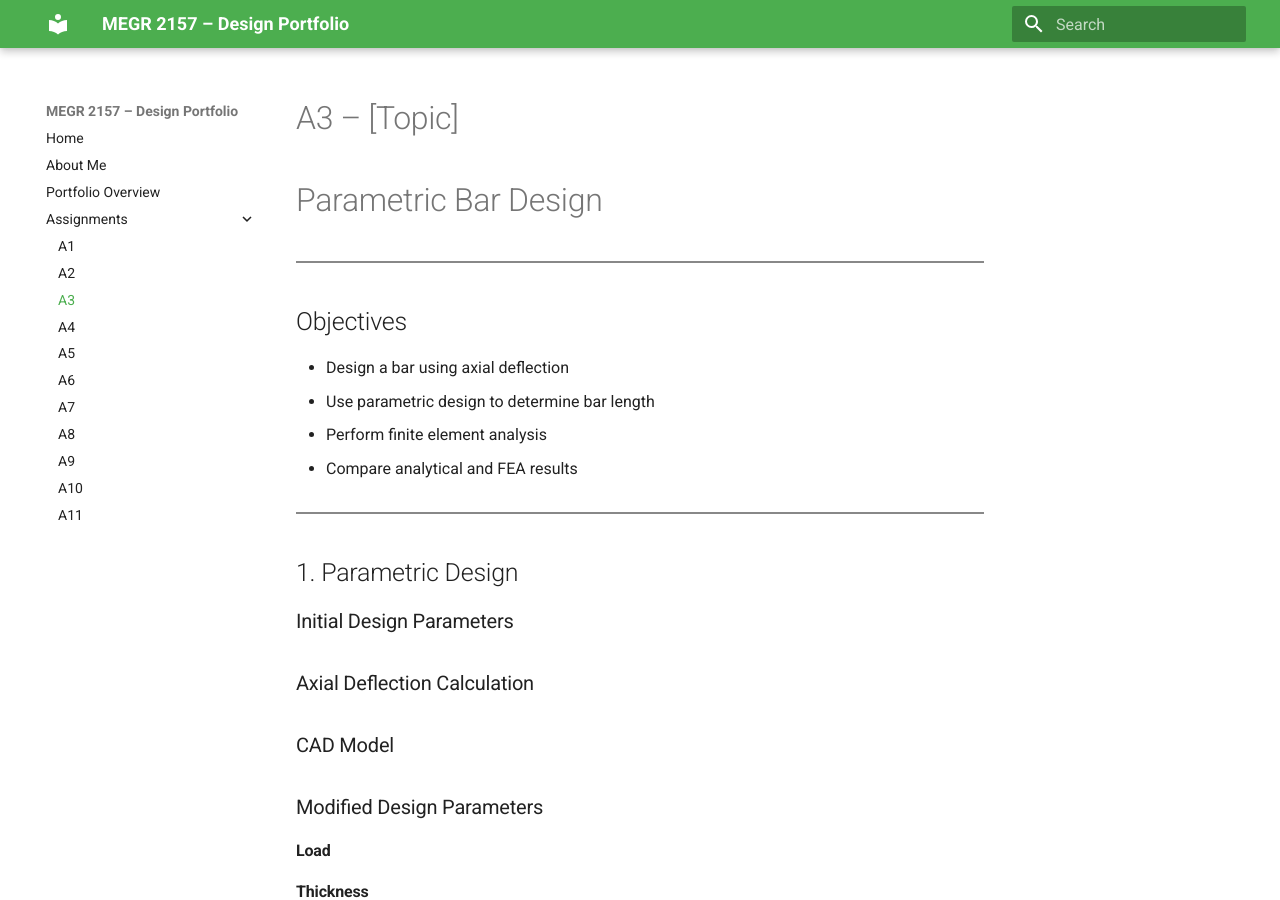
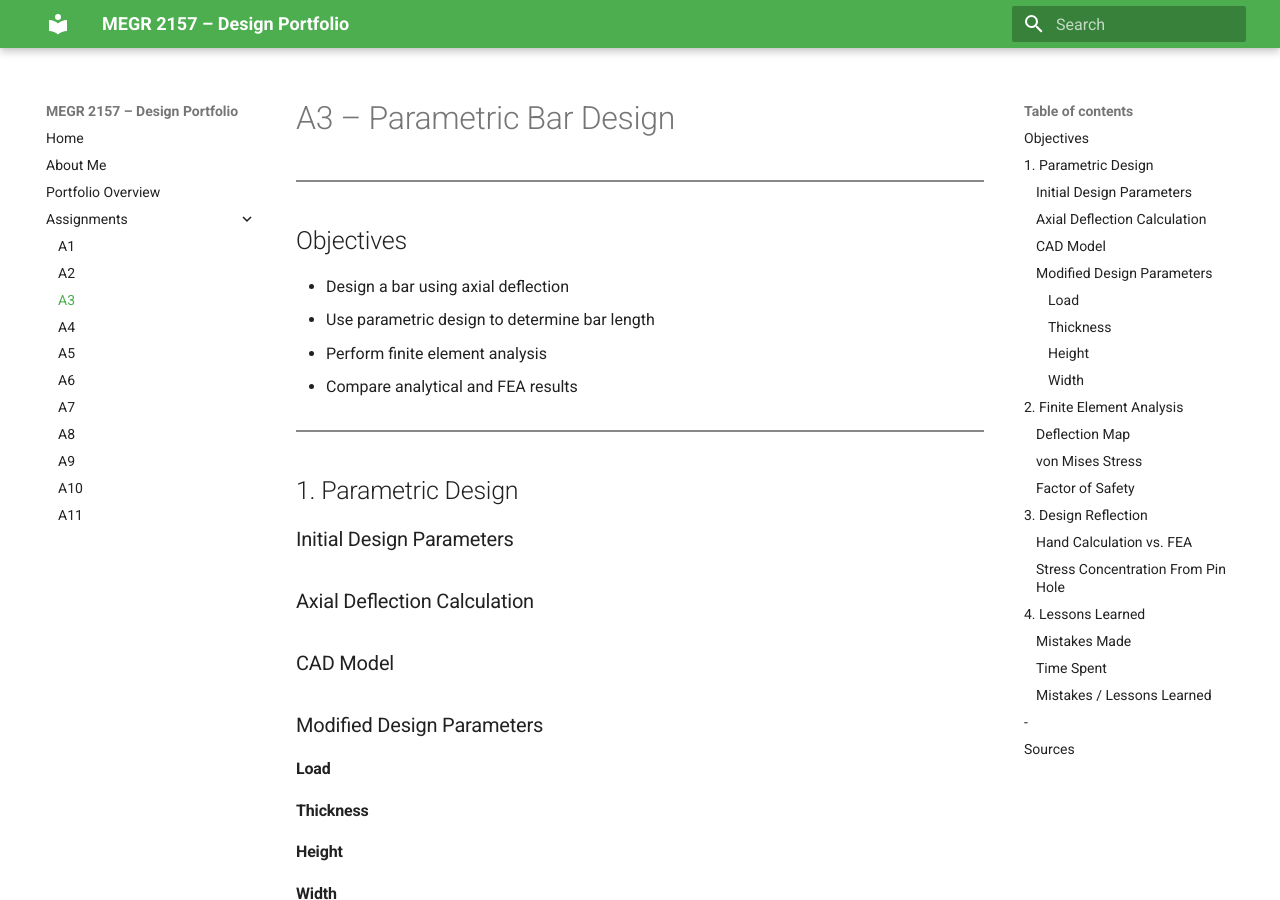
Before and after one commit to gparx/design-portfolio, an MkDocs documentation site: the page built from docs/assignments/A03/index.md, in a window 1280 px wide and 900 px high. Built offline with MkDocs 1.6.1 and Material for MkDocs 9.7.7, drawn with Linux system fonts in a browser that asks for light colours.

Commit message:
Update title for A3 assignment

```diff
--- a/docs/assignments/A03/index.md
+++ b/docs/assignments/A03/index.md
@@ -1,5 +1,4 @@
-# A3 – [Topic]
-# Parametric Bar Design
+# A3 – Parametric Bar Design
 
 <hr style="border: none; border-top: 2px solid #888; margin: 30px 0;">
 
```
